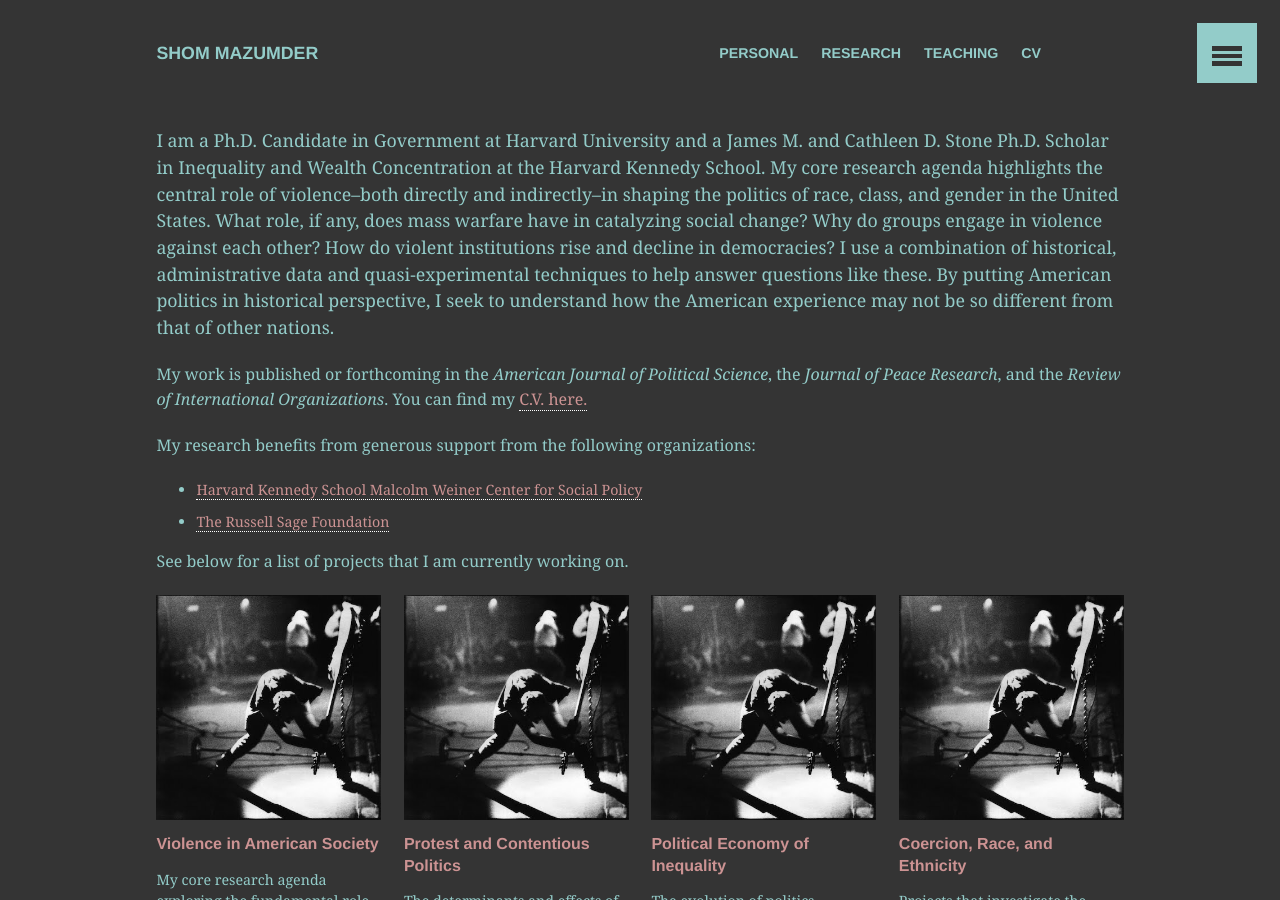
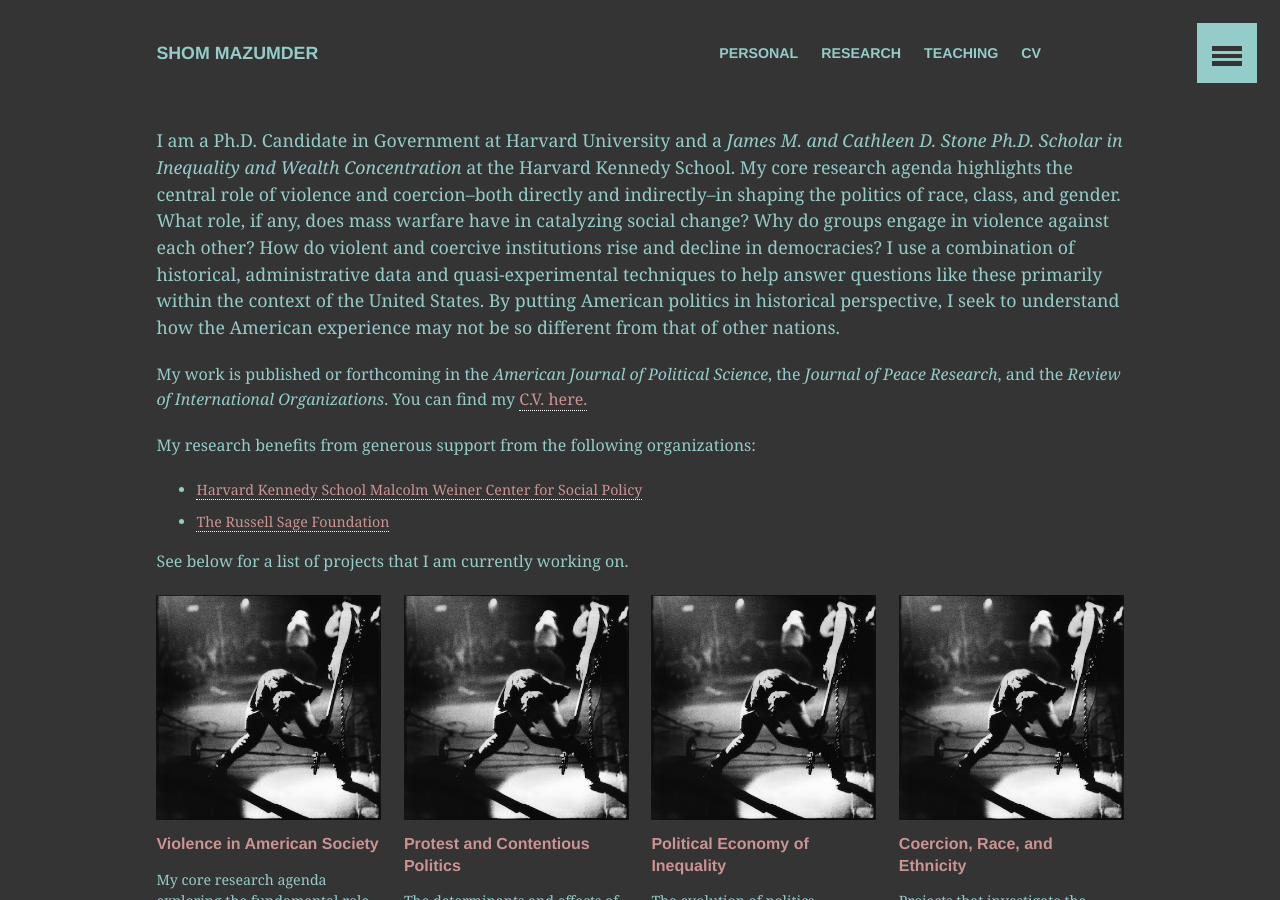
Before and after one commit to shommazumder/shommazumder.github.io-archive, a Jekyll site: the page built from index.md, in a window 1280 px wide and 900 px high. Built offline with Jekyll 4.4.1, drawn with Linux system fonts in a browser that asks for light colours.

Commit message:
updated landing page info

```diff
--- a/index.md
+++ b/index.md
@@ -4,7 +4,7 @@
 title: ""
 ---
 
-I am a Ph.D. Candidate in Government at Harvard University and a James M. and Cathleen D. Stone Ph.D. Scholar in Inequality and Wealth Concentration at the Harvard Kennedy School. My core research agenda highlights the central role of violence--both directly and indirectly--in shaping the politics of race, class, and gender in the United States. What role, if any, does mass warfare have in catalyzing social change? Why do groups engage in violence against each other? How do violent institutions rise and decline in democracies? I use a combination of historical, administrative data and quasi-experimental techniques to help answer questions like these. By putting American politics in historical perspective, I seek to understand how the American experience may not be so different from that of other nations.
+I am a Ph.D. Candidate in Government at Harvard University and a *James M. and Cathleen D. Stone Ph.D. Scholar in Inequality and Wealth Concentration* at the Harvard Kennedy School. My core research agenda highlights the central role of violence and coercion--both directly and indirectly--in shaping the politics of race, class, and gender. What role, if any, does mass warfare have in catalyzing social change? Why do groups engage in violence against each other? How do violent and coercive institutions rise and decline in democracies? I use a combination of historical, administrative data and quasi-experimental techniques to help answer questions like these primarily within the context of the United States. By putting American politics in historical perspective, I seek to understand how the American experience may not be so different from that of other nations.
 
 My work is published or forthcoming in the *American Journal of Political Science*, the *Journal of Peace Research*, and the *Review of International Organizations*. You can find my [C.V. here.]({{site.url}}/files/Mazumder_Academic_CV.pdf)
 
```
